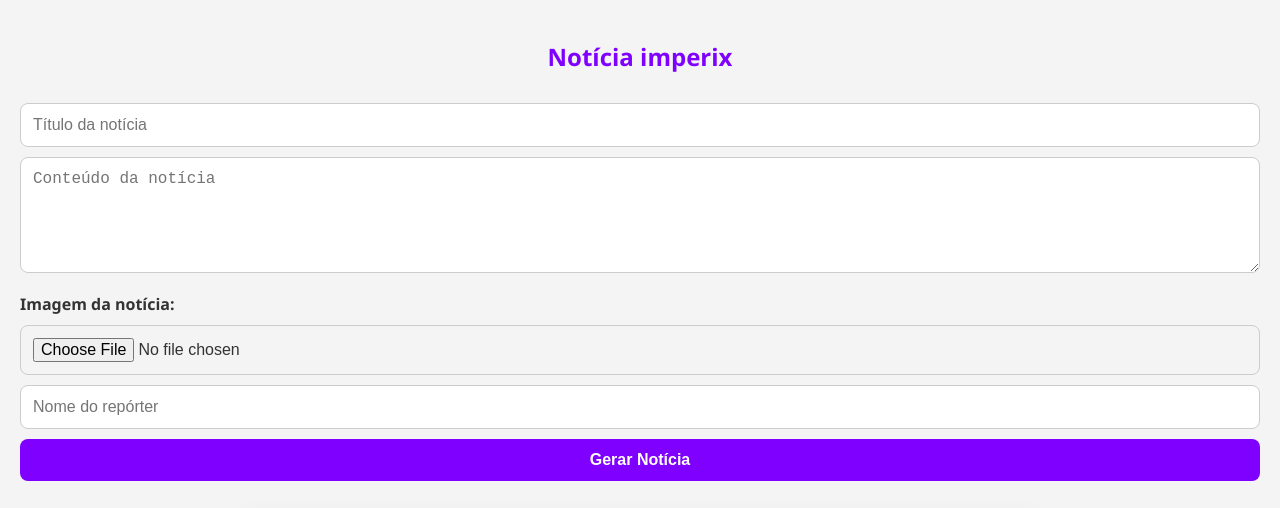
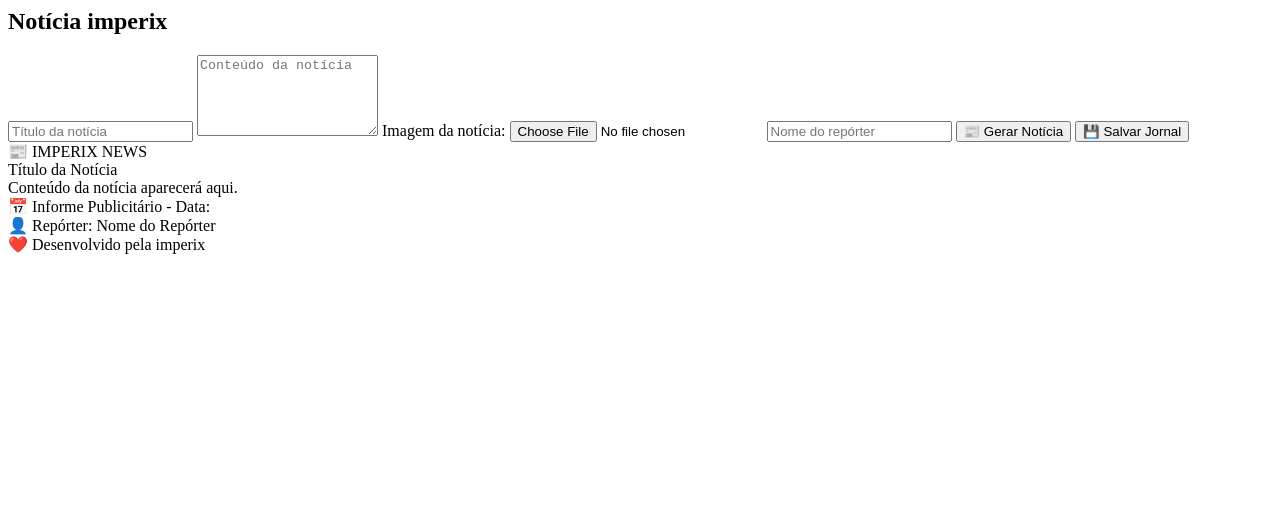
Before and after one commit to WEDXISz/Imperix.site, a plain HTML site: page jornal.html in a window 1280 px wide. Shown: the top 508 px of the page. Drawn offline with nearby package versions, Linux system fonts and the light colour scheme.

Commit message:
jornal.html

```diff
--- a/jornal.html
+++ b/jornal.html
@@ -1,143 +1,4 @@
-<!DOCTYPE html>
-<html lang="pt-BR">
-<head>
-  <meta charset="UTF-8" />
-  <meta name="viewport" content="width=device-width, initial-scale=1.0"/>
-  <title>Gerador de Notícia</title>
-  <style>
-    :root {
-      --roxo: #7f00ff;
-      --roxo-claro: #e0ccff;
-      --cinza: #f4f4f4;
-      --texto: #333;
-    }
-
-    * {
-      box-sizing: border-box;
-    }
-
-    body {
-      font-family: 'Segoe UI', Tahoma, Geneva, Verdana, sans-serif;
-      margin: 0;
-      padding: 20px;
-      background-color: var(--cinza);
-      color: var(--texto);
-    }
-
-    h2 {
-      text-align: center;
-      color: var(--roxo);
-      margin-bottom: 20px;
-    }
-
-    input, textarea, button {
-      width: 100%;
-      padding: 12px;
-      margin-top: 10px;
-      font-size: 16px;
-      border-radius: 8px;
-      border: 1px solid #ccc;
-    }
-
-    button {
-      background-color: var(--roxo);
-      color: white;
-      font-weight: bold;
-      transition: 0.3s;
-      border: none;
-    }
-
-    button:hover {
-      background-color: #5a00b3;
-    }
-
-    label {
-      margin-top: 15px;
-      display: block;
-      font-weight: bold;
-    }
-
-    .preview {
-      background: white;
-      border-radius: 12px;
-      padding: 20px;
-      margin-top: 30px;
-      box-shadow: 0 4px 20px rgba(0, 0, 0, 0.05);
-      max-width: 800px;
-      margin-left: auto;
-      margin-right: auto;
-    }
-
-    .header {
-      background: linear-gradient(to right, #e100ff, #7f00ff);
-      color: white;
-      padding: 16px;
-      font-size: 24px;
-      font-weight: bold;
-      text-align: center;
-      border-radius: 8px;
-    }
-
-    .news-main {
-      display: flex;
-      flex-direction: row;
-      gap: 20px;
-      margin-top: 20px;
-      flex-wrap: wrap;
-    }
-
-    .image-box {
-      width: 200px;
-      height: 200px;
-      background-color: #eee;
-      background-size: cover;
-      background-position: center;
-      border-radius: 10px;
-      flex-shrink: 0;
-    }
-
-    .text-content {
-      flex: 1;
-    }
-
-    .news-title {
-      font-size: 22px;
-      font-weight: bold;
-      margin-bottom: 10px;
-    }
-
-    .news-body {
-      font-size: 16px;
-      line-height: 1.6;
-    }
-
-    .footer {
-      margin-top: 20px;
-      font-size: 14px;
-      color: #555;
-      border-top: 1px solid #ddd;
-      padding-top: 12px;
-    }
-
-    @media (max-width: 600px) {
-      .news-main {
-        flex-direction: column;
-        align-items: center;
-      }
-
-      .image-box {
-        width: 100%;
-        height: 250px;
-      }
-
-      .text-content {
-        width: 100%;
-      }
-    }
-  </style>
-</head>
 <body>
-
   <h2>Notícia imperix</h2>
 
   <input type="text" id="titulo" placeholder="Título da notícia" />
@@ -148,7 +9,8 @@
 
   <input type="text" id="reporter" placeholder="Nome do repórter" />
 
-  <button onclick="atualizarPreview()">Gerar Notícia</button>
+  <button onclick="atualizarPreview()">📰 Gerar Notícia</button>
+  <button onclick="salvarJornal()">💾 Salvar Jornal</button>
 
   <div class="preview" id="preview">
     <div class="header">📰 IMPERIX NEWS</div>
@@ -167,6 +29,9 @@
       ❤️ Desenvolvido pela imperix
     </div>
   </div>
+
+  <!-- Biblioteca para salvar como imagem -->
+  <script src="https://cdnjs.cloudflare.com/ajax/libs/html2canvas/1.4.1/html2canvas.min.js"></script>
 
   <script>
     function atualizarPreview() {
@@ -193,7 +58,16 @@
         previewImagem.style.backgroundImage = "none";
       }
     }
+
+    function salvarJornal() {
+      const preview = document.getElementById("preview");
+
+      html2canvas(preview).then(canvas => {
+        const link = document.createElement("a");
+        link.download = "jornal-imperix.png";
+        link.href = canvas.toDataURL("image/png");
+        link.click();
+      });
+    }
   </script>
-
-</body>
-</html>
+  </body>
```
